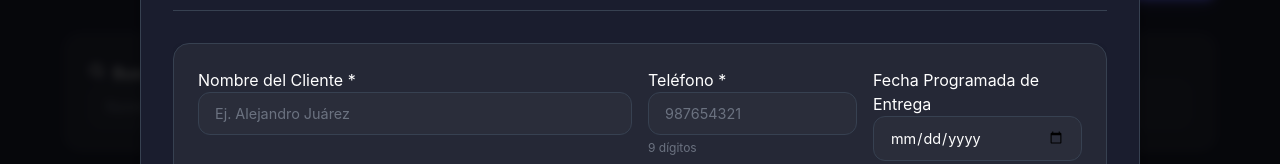
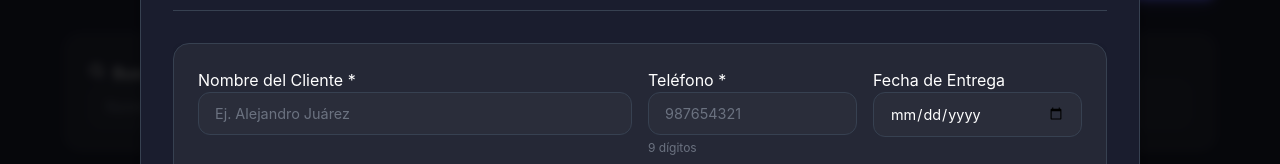
Before and after one commit to miguelOchoaGallegosGit/dashboard-sarimgift-app-v1, a React (Vite) app: page /cotizaciones in a window 1280 px wide. Both pictures are taken after a click on the button "Ingresar Cotización". Shown: the part 147-311 px from the top of the page. Built offline with nearby package versions, Linux system fonts and the light colour scheme; no server answers; the database is empty.

Commit message:
delete fecha programada -> fecha de entrega

```diff
--- a/src/components/Order/NewExternalOrderModal.jsx
+++ b/src/components/Order/NewExternalOrderModal.jsx
@@ -185,7 +185,7 @@ export const NewExternalOrderModal = ({ isOpen, onClose, onOrderCreated }) => {
                                     />
                                 </div>
                                 <div>
-                                    <label className="input-label">Fecha Programada de Entrega</label>
+                                    <label className="input-label">Fecha de Entrega</label>
                                     <input
                                         type="date"
                                         value={scheduledDeliveryDate}
--- a/src/components/Quotation/NewQuotationModal.jsx
+++ b/src/components/Quotation/NewQuotationModal.jsx
@@ -184,7 +184,7 @@ export const NewQuotationModal = ({ isOpen, onClose, onQuotationCreated }) => {
                                     </p>
                                 </div>
                                 <div>
-                                    <label className="input-label">Fecha Programada de Entrega</label>
+                                    <label className="input-label">Fecha de Entrega</label>
                                     <input
                                         type="date"
                                         value={scheduledDeliveryDate}
```
